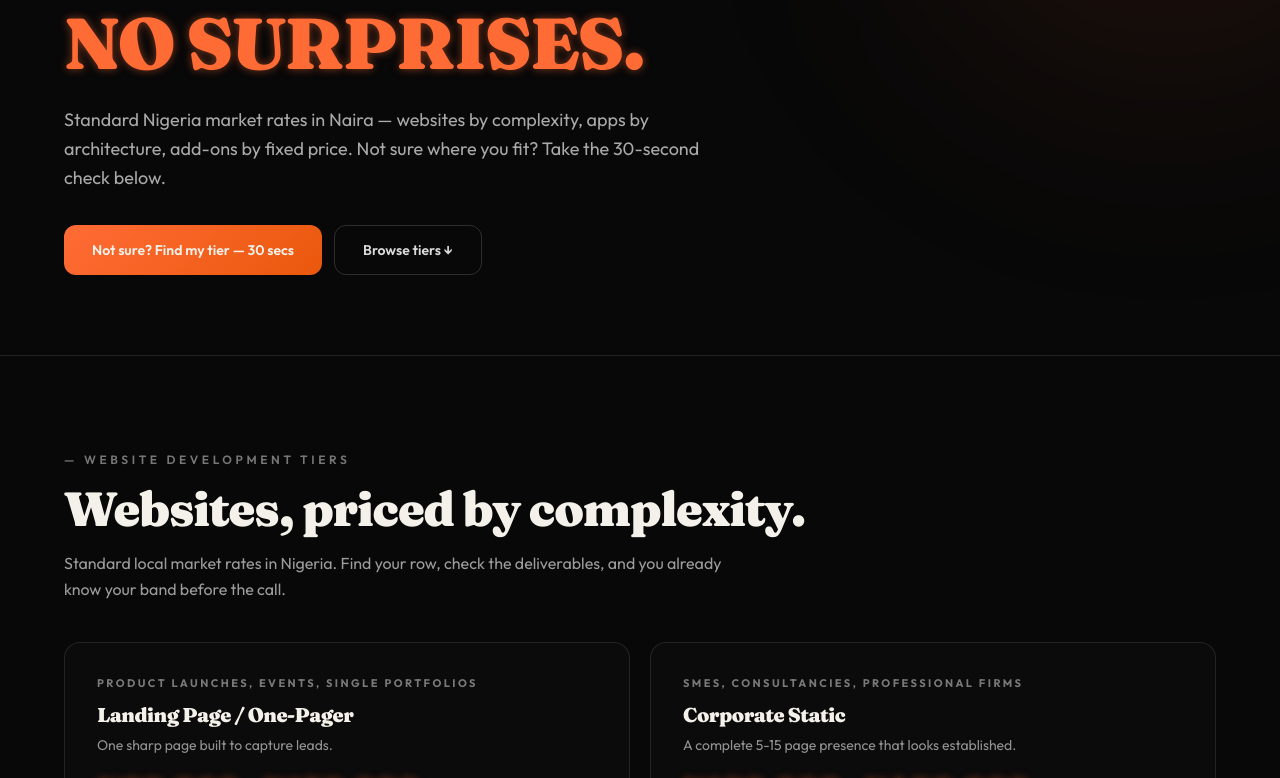
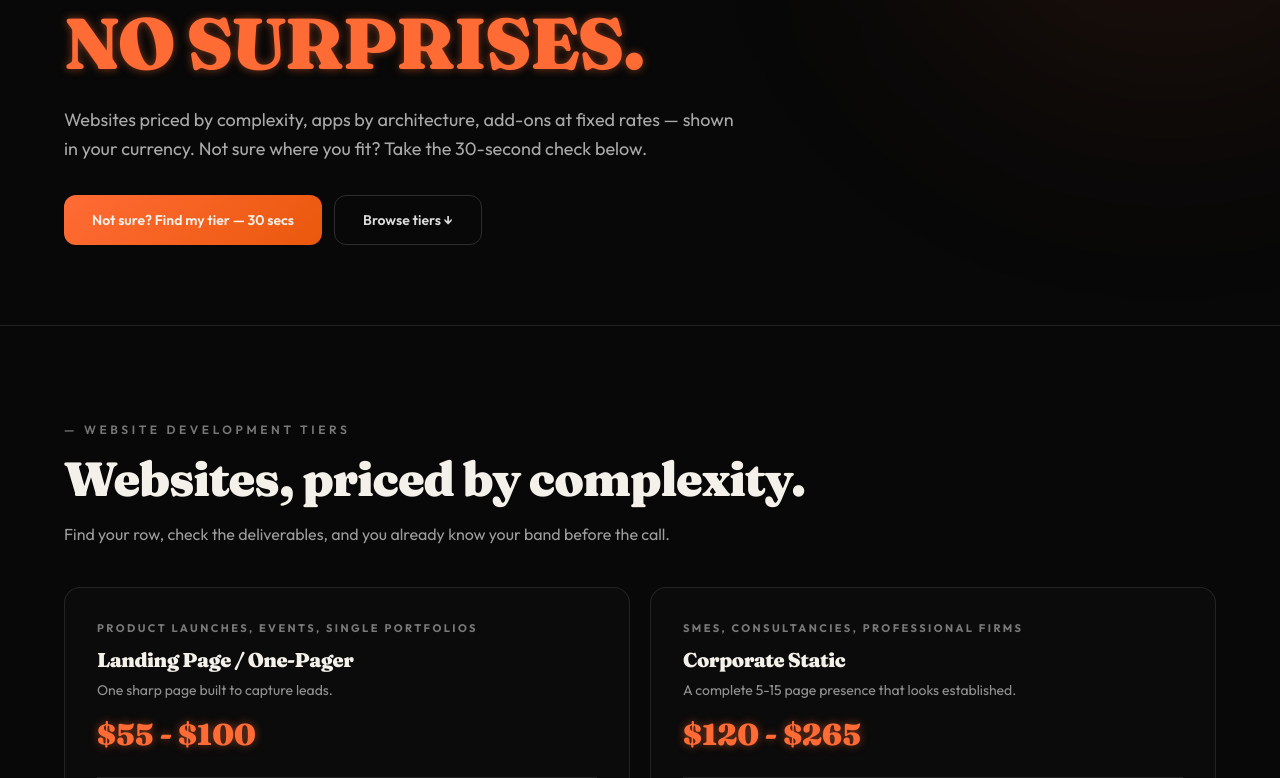
Before and after one commit to itsayopapi/ayo-creative, a React (Vite) app: page /pricing in a window 1280 px wide. Shown: the part 322-1100 px from the top of the page. Built offline with nearby package versions, Linux system fonts and the light colour scheme; no server answers; the HTML template or start-up script is replaced by a standard one.

Commit message:
PRICING PAGE UPDATES

```diff
--- a/src/components/PricingQuiz.tsx
+++ b/src/components/PricingQuiz.tsx
@@ -1,12 +1,14 @@
 import { useState } from "react";
 import { Link } from "react-router-dom";
 import { QUIZ_STEPS, recommendTier, type QuizAnswers } from "../data/quiz-logic";
-import { WEBSITE_TIERS, APP_TIERS, priceRange } from "../data/nigeria-pricing";
+import { WEBSITE_TIERS, APP_TIERS } from "../data/nigeria-pricing";
+import { useLocalPrice } from "../hooks/useLocalPrice";
 
 export default function PricingQuiz() {
   const [step, setStep] = useState(0);
   const [answers, setAnswers] = useState<QuizAnswers>({});
   const [done, setDone] = useState(false);
+  const { price } = useLocalPrice();
 
   const current = QUIZ_STEPS[step];
   const total = QUIZ_STEPS.length;
@@ -52,7 +54,7 @@ export default function PricingQuiz() {
         <h3 className="font-display mt-2 text-xl font-black leading-tight sm:mt-3 sm:text-3xl">{tier.name}</h3>
         <p className="mt-2 text-sm text-white/60">{tier.tagline}</p>
         <p className="font-display mt-4 break-words text-[1.7rem] font-black leading-tight text-[#ff6b35] text-glow-orange sm:text-3xl">
-          {priceRange(tier.min, tier.max)}
+          {price(tier.min, tier.max)}
         </p>
         <ul className="mt-4 space-y-2 sm:mt-5">
           {rec.why.map((w) => (
--- a/src/data/nigeria-pricing.ts
+++ b/src/data/nigeria-pricing.ts
@@ -9,7 +9,13 @@ export type AppTier = {
   min: number; max: number | null;
   tagline: string; specs: string[]; signals: string[];
 };
-export type AddOn = { name: string; price: string; desc: string };
+export type AddOn = { name: string; min: number; max: number; per: string; desc: string };
+// Reference rate used only to derive display equivalents for visitors
+// outside Nigeria. NGN remains the single source of truth.
+export const NGN_PER_USD = 1500;
+export function ngnToUsd(ngn: number): number {
+  return Math.max(5, Math.round(ngn / NGN_PER_USD / 5) * 5);
+}
 export const WEBSITE_TIERS: WebsiteTier[] = [
   { slug: "landing", name: "Landing Page / One-Pager",
     audience: "Product launches, events, single portfolios",
@@ -65,10 +71,10 @@ export const APP_TIERS: AppTier[] = [
     signals: ["Must be in App Store + Play Store", "Needs push or hardware", "Customers are mostly on phones"] },
 ];
 export const ADD_ONS_NG: AddOn[] = [
-  { name: "Extra static pages", price: "NGN 15,000 / page", desc: "For scaling existing sites without a rebuild." },
-  { name: "Custom API integrations", price: "NGN 80,000 - NGN 150,000", desc: "Sync external CRMs, inventory systems, or global shipping software." },
-  { name: "Copywriting and content", price: "NGN 30,000 - NGN 60,000", desc: "SEO-optimized text that actually sells." },
-  { name: "Monthly agency retainer", price: "NGN 25,000 - NGN 75,000 / mo", desc: "Small updates, security checks and hosting oversight." },
+  { name: "Extra static pages", min: 15000, max: 15000, per: " / page", desc: "For scaling existing sites without a rebuild." },
+  { name: "Custom API integrations", min: 80000, max: 150000, per: "", desc: "Sync external CRMs, inventory systems, or global shipping software." },
+  { name: "Copywriting and content", min: 30000, max: 60000, per: "", desc: "SEO-optimized text that actually sells." },
+  { name: "Monthly agency retainer", min: 25000, max: 75000, per: " / mo", desc: "Small updates, security checks and hosting oversight." },
 ];
 export function formatNGN(value: number): string {
   return new Intl.NumberFormat("en-NG", { style: "currency", currency: "NGN", maximumFractionDigits: 0 }).format(value);
--- /dev/null
+++ b/src/hooks/useLocalPrice.ts
@@ -0,0 +1,27 @@
+import { useCurrency } from "./useCurrency";
+import { formatNGN, ngnToUsd } from "../data/nigeria-pricing";
+
+// Localizes NGN base prices to the visitor's currency.
+// Nigeria (NGN) sees Naira. Everyone else sees their local currency,
+// converted from a USD reference derived from the NGN price.
+export function useLocalPrice() {
+  const { convert, info, loading } = useCurrency();
+  const isNGN = info.code === "NGN";
+
+  const fmtOne = (ngn: number): string => {
+    if (loading) return "…";
+    if (isNGN) return formatNGN(ngn);
+    return convert(ngnToUsd(ngn));
+  };
+
+  const price = (min: number, max: number | null): string => {
+    if (loading) return "…";
+    if (max === null || min === max) return fmtOne(min);
+    if (isNGN) return `${formatNGN(min)} - ${formatNGN(max)}`;
+    const a = convert(ngnToUsd(min));
+    const b = convert(ngnToUsd(max));
+    return `${a} - ${b}`;
+  };
+
+  return { price, isNGN, code: info.code, loading };
+}
--- a/src/pages/Contact.tsx
+++ b/src/pages/Contact.tsx
@@ -4,6 +4,8 @@ import { Link } from "react-router-dom";
 import INDUSTRIES from "../data/industries";
 import FAQ from "../components/FAQ";
 import { PRICING_FAQS } from "../data/content";
+import { WEBSITE_TIERS, APP_TIERS } from "../data/nigeria-pricing";
+import { useLocalPrice } from "../hooks/useLocalPrice";
 
 const NEXT_STEPS = [
   { step: "01", title: "We review your brief", desc: "Within 24 hours you get a personal reply — not an autoresponder." },
@@ -22,17 +24,6 @@ type FormData = {
   message: string;
 };
 
-const BUDGET_OPTIONS = [
-  "NGN 80k-150k (Landing)",
-  "NGN 180k-400k (Corporate)",
-  "NGN 350k-750k (CMS)",
-  "NGN 500k-1.2M+ (E-commerce)",
-  "NGN 800k-1.8M (MVP app)",
-  "NGN 2M-5M+ (Custom web app)",
-  "NGN 3.5M-8M+ (Mobile app)",
-  "Not sure — advise me",
-];
-
 const FORM_ENDPOINT = "https://formsubmit.co/ajax/5428e0cf9a61b9e7c1bf1cd93b3ce266";
 
 type Status = "idle" | "sending" | "success" | "error";
@@ -43,6 +34,7 @@ export default function Contact() {
     "Tell us about your project and get a reply within 24 hours. Free 30-minute discovery call, fixed-price proposal, no obligation. Working worldwide.",
     "/contact"
   );
+  const { price } = useLocalPrice();
   const [form, setForm] = useState<FormData>({ name: "", email: "", phone: "", industry: "", budget: "", message: "" });
   const [status, setStatus] = useState<Status>("idle");
 
@@ -176,7 +168,10 @@ export default function Contact() {
                       <label htmlFor="budget" className="text-xs text-[#888880] uppercase tracking-wider">Budget Range</label>
                       <select id="budget" name="budget" value={form.budget} onChange={(e) => setForm({ ...form, budget: e.target.value })} className="w-full bg-[#0d0d0d] border border-white/10 text-[#f0ebe0] text-base sm:text-sm px-4 py-3.5 rounded-lg focus:outline-none focus:border-[#ff6b35] transition-colors duration-200 min-h-[52px] sm:min-h-[48px]">
                         <option value="">Select…</option>
-                        {BUDGET_OPTIONS.map((b) => <option key={b} value={b}>{b}</option>)}
+                        {[...WEBSITE_TIERS, ...APP_TIERS].map((t) => (
+                          <option key={t.slug} value={t.slug}>{t.name} — {price(t.min, t.max)}</option>
+                        ))}
+                        <option value="advise-me">Not sure — advise me</option>
                       </select>
                     </div>
                   </div>
--- a/src/pages/Pricing.tsx
+++ b/src/pages/Pricing.tsx
@@ -1,8 +1,9 @@
 import { useState } from "react";
 import { Link } from "react-router-dom";
 import { useSEO } from "../hooks/useSEO";
+import { useLocalPrice } from "../hooks/useLocalPrice";
 import PricingQuizModal from "../components/PricingQuizModal";
-import { WEBSITE_TIERS, APP_TIERS, ADD_ONS_NG, priceRange } from "../data/nigeria-pricing";
+import { WEBSITE_TIERS, APP_TIERS, ADD_ONS_NG } from "../data/nigeria-pricing";
 
 const FAQS = [
   {
@@ -11,7 +12,7 @@ const FAQS = [
   },
   {
     q: "What if my needs sit between two tiers?",
-    a: "That is what the add-ons are for: extra pages at NGN 15,000 each, API integrations at NGN 80,000-150,000, or copywriting at NGN 30,000-60,000. If the scope has truly outgrown the tier, we re-scope in writing before building.",
+    a: "That is what the add-ons are for — extra pages, API integrations, or copywriting at the listed add-on rates. If the scope has truly outgrown the tier, we re-scope in writing before building.",
   },
   {
     q: "What's the payment schedule?",
@@ -30,19 +31,20 @@ const FAQS = [
     a: "Yes — every deliverable listed on each package is what you get. No vague line items. If something isn't listed, it isn't included, and we'll tell you the price before you commit.",
   },
   {
-    q: "Why are the prices different in Nigeria?",
-    a: "We price regionally. Clients in Nigeria see local naira rates because that reflects what sustainable agency work costs here — international clients are billed at competitive global rates in their own currency. Your location is detected automatically, you always see the right price, and the final number is agreed in writing before work starts.",
+    q: "How do prices work for international clients?",
+    a: "Prices on this page detect your location and display in your local currency — naira in Nigeria, and converted equivalents abroad. The final number is always agreed in writing before work starts, so there are no surprises.",
   },
 ];
 
 export default function PricingPage() {
   useSEO(
-    "Nigeria Website & App Pricing in Naira | Ayo Creative Designs",
-    "Landing pages NGN 80k-150k, corporate sites NGN 180k-400k, CMS NGN 350k-750k, e-commerce NGN 500k-1.2M+. MVP apps, custom web apps and mobile apps priced by architecture. Take the 30-second quiz to find your tier."
+    "Website & App Pricing — Clear Rates Worldwide | Ayo Creative Designs",
+    "Clear fixed pricing for websites and apps — landing pages, business sites, CMS, e-commerce, MVPs and mobile apps. Prices shown in your local currency. Take the 30-second quiz to find your tier."
   );
 
   const [openFaq, setOpenFaq] = useState<number | null>(0);
   const [quizOpen, setQuizOpen] = useState(false);
+  const { price, isNGN, code } = useLocalPrice();
 
   return (
     <>
@@ -63,9 +65,10 @@ export default function PricingPage() {
             <span className="text-[#ff6b35] text-glow-orange">NO SURPRISES.</span>
           </h1>
           <p className="mt-5 max-w-2xl text-[15px] leading-relaxed text-white/65 sm:mt-6 sm:text-lg">
-            Standard Nigeria market rates in Naira — websites by complexity, apps by
-            architecture, add-ons by fixed price. Not sure where you fit? Take the
-            30-second check below.
+            Websites priced by complexity, apps by architecture, add-ons at fixed
+            rates — shown in your currency
+            {!isNGN && code !== "USD" ? ` (${code})` : ""}. Not sure where you
+            fit? Take the 30-second check below.
           </p>
           <div className="mt-6 flex flex-col gap-3 sm:mt-8 sm:flex-row sm:flex-wrap">
             <button
@@ -94,7 +97,7 @@ export default function PricingPage() {
             Websites, priced by complexity.
           </h2>
           <p className="mt-3 max-w-2xl text-sm leading-relaxed text-white/60 sm:mt-4 sm:text-base">
-            Standard local market rates in Nigeria. Find your row, check the deliverables,
+            Find your row, check the deliverables,
             and you already know your band before the call.
           </p>
 
@@ -104,7 +107,7 @@ export default function PricingPage() {
                 <p className="text-[10px] font-bold uppercase leading-relaxed tracking-[0.22em] text-white/45 sm:text-[11px]">{t.audience}</p>
                 <h3 className="font-display mt-2 text-lg font-extrabold tracking-tight sm:text-xl">{t.name}</h3>
                 <p className="mt-1.5 text-sm text-white/55">{t.tagline}</p>
-                <p className="font-display mt-4 break-words text-[1.65rem] font-black leading-tight text-[#ff6b35] text-glow-orange sm:text-3xl">{priceRange(t.min, t.max)}</p>
+                <p className="font-display mt-4 break-words text-[1.65rem] font-black leading-tight text-[#ff6b35] text-glow-orange sm:text-3xl">{price(t.min, t.max)}</p>
 
                 <ul className="mt-5 flex-1 space-y-2.5 border-t border-white/10 pt-5 sm:mt-6 sm:pt-6">
                   {t.deliverables.map((it) => (
@@ -152,7 +155,7 @@ export default function PricingPage() {
                 <p className="text-[10px] font-bold uppercase leading-relaxed tracking-[0.22em] text-[#ff6b35] sm:text-[11px]">{t.architecture}</p>
                 <h3 className="font-display mt-2 text-lg font-extrabold tracking-tight sm:text-xl">{t.name}</h3>
                 <p className="mt-1.5 text-sm text-white/55">{t.tagline}</p>
-                <p className="font-display mt-4 break-words text-[1.65rem] font-black leading-tight text-[#ff6b35] sm:text-2xl">{priceRange(t.min, t.max)}</p>
+                <p className="font-display mt-4 break-words text-[1.65rem] font-black leading-tight text-[#ff6b35] sm:text-2xl">{price(t.min, t.max)}</p>
                 <ul className="mt-5 flex-1 space-y-2.5 border-t border-white/10 pt-5">
                   {t.specs.map((s) => (
                     <li key={s} className="flex gap-2.5 text-[13px] leading-relaxed text-white/70 sm:text-sm">
@@ -173,7 +176,7 @@ export default function PricingPage() {
             {ADD_ONS_NG.map((a) => (
               <div key={a.name} className="rounded-2xl border border-white/10 bg-[#0b0b0b] p-5 sm:p-6">
                 <p className="text-sm font-bold leading-snug">{a.name}</p>
-                <p className="font-display mt-2 break-words text-base font-black leading-tight text-[#ff6b35] sm:text-lg">{a.price}</p>
+                <p className="font-display mt-2 break-words text-base font-black leading-tight text-[#ff6b35] sm:text-lg">{price(a.min, a.max)}{a.per}</p>
                 <p className="mt-2 text-xs leading-relaxed text-white/55">{a.desc}</p>
               </div>
             ))}
```
Also changed, not shown: src/data/quiz-logic.ts (+9 -9 lines).
